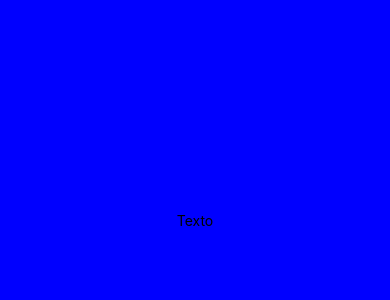
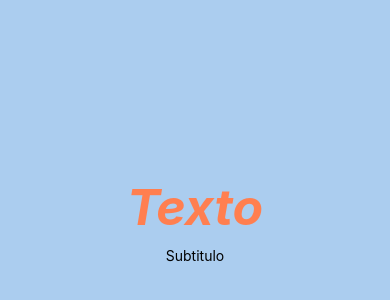
Before and after one commit to gonpineiro/patagonianrn, a React Native app: screen / in a window 390 px wide. Shown: the part 202-502 px from the top of the page. Built offline with nearby package versions, Linux system fonts and the light colour scheme.

Commit message:
:hammer: AddTitle

```diff
--- a/App.tsx
+++ b/App.tsx
@@ -14,7 +14,8 @@ import { StyleSheet, Text, View } from 'react-native';
 const App = () => {
   return (
     <View style={styles.mainContainer}>
-      <Text>Texto</Text>
+      <Text style={styles.title}>Texto</Text>
+      <Text>Subtitulo</Text>
     </View>
   );
 };
@@ -22,11 +23,18 @@ const App = () => {
 const styles = StyleSheet.create({
   mainContainer: {
     alignItems: 'center',
-    backgroundColor: 'blue',
+    backgroundColor: '#ABCDEF',
     flex: 1,
     justifyContent: 'center',
     width: '100%',
   },
+  title: {
+    color: 'coral',
+    fontSize: 50,
+    fontWeight: 'bold',
+    fontStyle: 'italic',
+    marginBottom: 10,
+  },
 });
 
 export default App;
```
